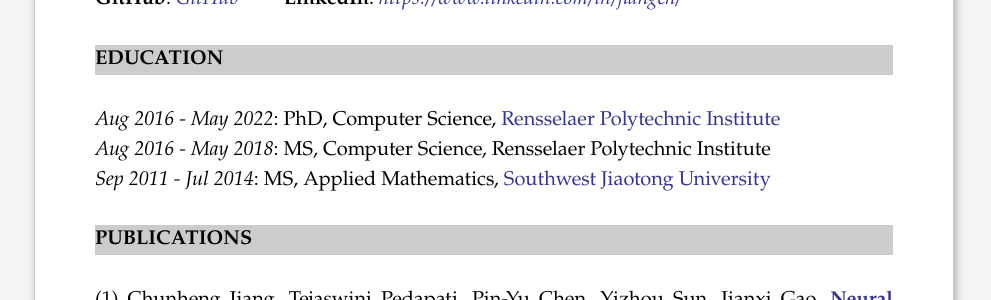
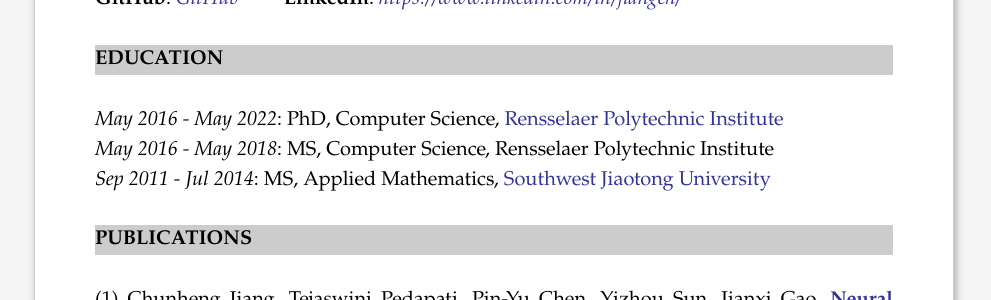
Before and after one commit to horsehour/horsehour.github.io, a Jekyll site: the page built from index.md, in a window 1280 px wide and 900 px high, scrolled down 448 px. Shown: the part 150-450 px from the top of the window, without its empty margins (146-1137 px from the left). Built offline with Jekyll 4.4.1, drawn with Linux system fonts in a browser that asks for light colours; comment, search, counter and statistics services are not loaded.

Commit message:
correct the starting date of phd program

```diff
--- a/index.md
+++ b/index.md
@@ -33,8 +33,8 @@
 
 EDUCATION
 ---------
-_Aug 2016 - May 2022_: PhD, Computer Science, [Rensselaer Polytechnic Institute][RPI]{:target="_blank"}
-_Aug 2016 - May 2018_: MS, Computer Science, Rensselaer Polytechnic Institute
+_May 2016 - May 2022_: PhD, Computer Science, [Rensselaer Polytechnic Institute][RPI]{:target="_blank"}
+_May 2016 - May 2018_: MS, Computer Science, Rensselaer Polytechnic Institute
 _Sep 2011 - Jul 2014_: MS, Applied Mathematics, [Southwest Jiaotong University][swjtu]{:target="_blank"}
 <!--
 _Sep 2005 - Jul 2009_: BS, Info & Comp Sci, [Tianjin University of Commerce][tjcu]{:target="_blank"}
```
Also changed, not shown: 1 other file.
